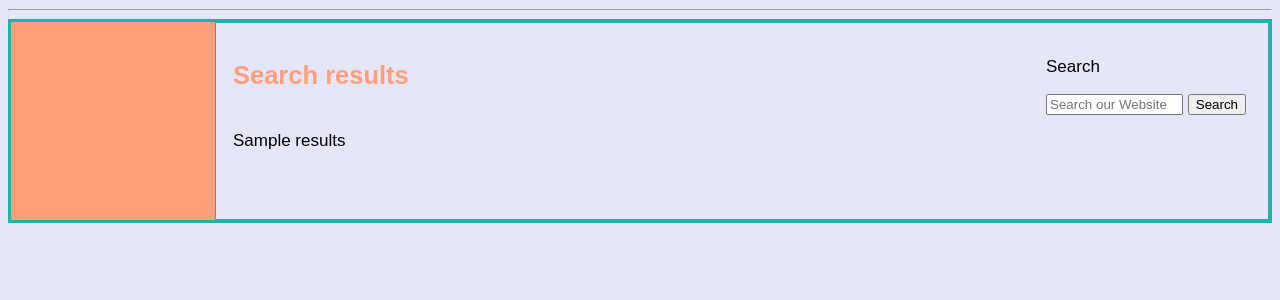
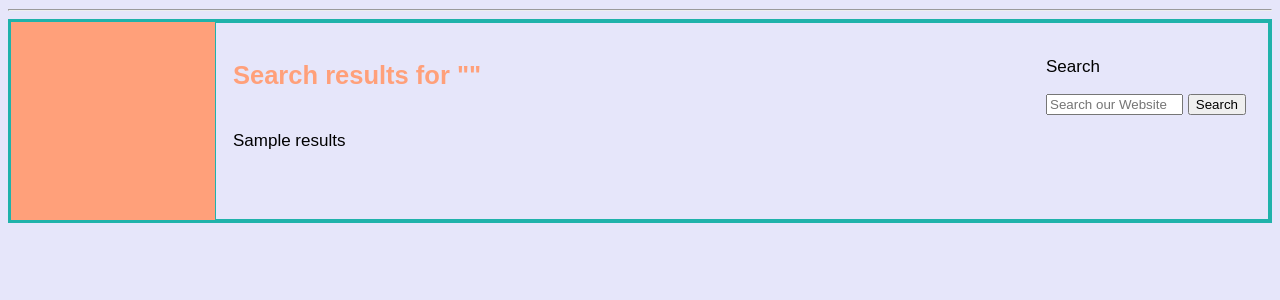
Before and after one commit to supermariolegend/KBK, a PHP site: template templates/search.html.twig in a window 1280 px wide. Shown: the part 210-510 px from the top of the page. Run offline with PHP 8.4, Linux system fonts and the light colour scheme; the template is opened without the code that fills it: most values are stand-ins (such as "Sample title", 1, 10 or a date in 2020); some libraries are stand-ins or nearby versions.

Commit message:
Added search query to the search page
Added what the user searched for in the heading of the html page so the
user knows what he searched for.

```diff
--- a/templates/search.html.twig
+++ b/templates/search.html.twig
@@ -17,7 +17,7 @@
             <input type="submit" name="submit" value="Search" />
         </form>
     </div>
-    <h1>Search results</h1>
+    <h1>Search results for "{{ searchQuery }}"</h1>
     <br>
        {{ results|raw }}
 {% endblock %}
```
